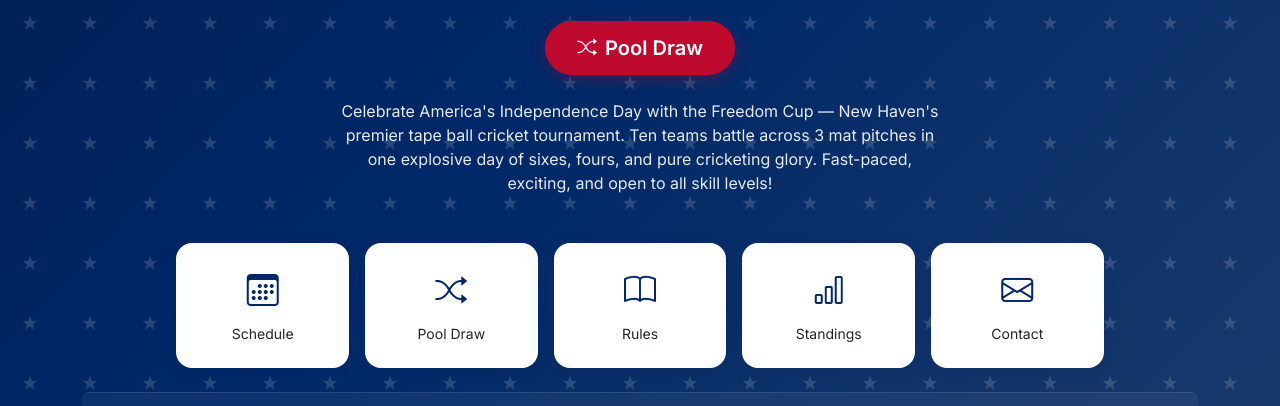
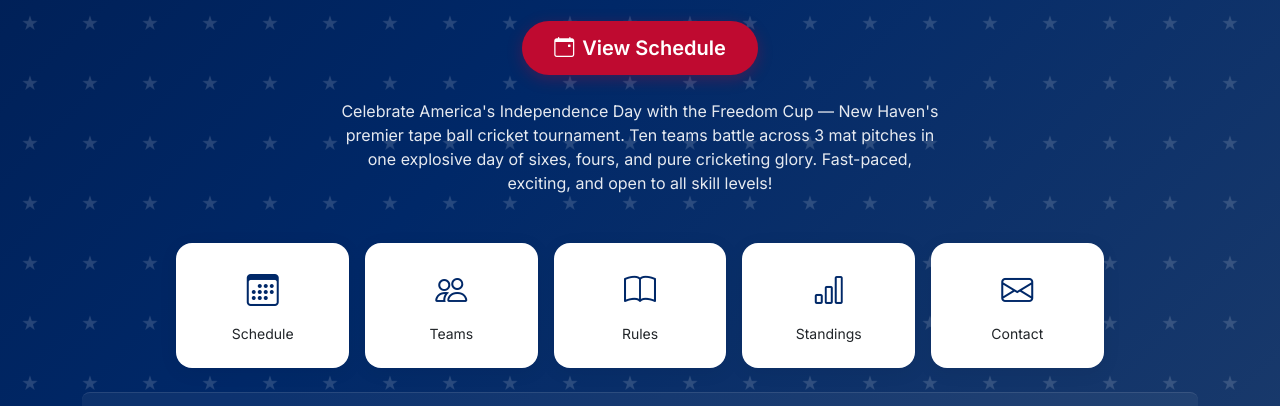
Before and after one commit to masimriaz/cricket, a website: page index.html in a window 1280 px wide. Shown: the part 536-942 px from the top of the page. Drawn offline with nearby package versions, Linux system fonts and the light colour scheme.

Commit message:
Remove pool-draw links from public index, add clear storage button for testing

```diff
--- a/index.html
+++ b/index.html
@@ -147,7 +147,7 @@ h1,h2,h3,h4,h5,h6,.display-1,.display-2,.display-3,.display-4{font-family:'Poppi
 <div class="countdown-box text-center"><div class="count-num" data-seconds>--</div><div class="count-label">Seconds</div></div>
 </div>
 
-<a href="pool-draw.html" class="btn btn-patriotic btn-lg mb-4"><i class="bi bi-shuffle me-2"></i>Pool Draw</a>
+<a href="#schedule" class="btn btn-patriotic btn-lg mb-4"><i class="bi bi-calendar-event me-2"></i>View Schedule</a>
 
 <!-- Event Summary -->
 <p class="mx-auto mb-5" style="max-width:600px;opacity:.9">Celebrate America's Independence Day with the Freedom Cup — New Haven's premier tape ball cricket tournament. Ten teams battle across 3 mat pitches in one explosive day of sixes, fours, and pure cricketing glory. Fast-paced, exciting, and open to all skill levels!</p>
@@ -157,7 +157,7 @@ h1,h2,h3,h4,h5,h6,.display-1,.display-2,.display-3,.display-4{font-family:'Poppi
 <!-- Quick Links -->
 <div class="row g-3 justify-content-center mb-4">
 <div class="col-6 col-md-4 col-lg-2"><a href="#schedule" class="quick-link-card d-block text-decoration-none card-hover"><i class="bi bi-calendar3"></i><p class="mt-2 mb-0 fw-600 text-dark small">Schedule</p></a></div>
-<div class="col-6 col-md-4 col-lg-2"><a href="pool-draw.html" class="quick-link-card d-block text-decoration-none card-hover"><i class="bi bi-shuffle"></i><p class="mt-2 mb-0 fw-600 text-dark small">Pool Draw</p></a></div>
+<div class="col-6 col-md-4 col-lg-2"><a href="#teams" class="quick-link-card d-block text-decoration-none card-hover"><i class="bi bi-people"></i><p class="mt-2 mb-0 fw-600 text-dark small">Teams</p></a></div>
 <div class="col-6 col-md-4 col-lg-2"><a href="#rules" class="quick-link-card d-block text-decoration-none card-hover"><i class="bi bi-book"></i><p class="mt-2 mb-0 fw-600 text-dark small">Rules</p></a></div>
 <div class="col-6 col-md-4 col-lg-2"><a href="#standings" class="quick-link-card d-block text-decoration-none card-hover"><i class="bi bi-bar-chart"></i><p class="mt-2 mb-0 fw-600 text-dark small">Standings</p></a></div>
 <div class="col-6 col-md-4 col-lg-2"><a href="#contact" class="quick-link-card d-block text-decoration-none card-hover"><i class="bi bi-envelope"></i><p class="mt-2 mb-0 fw-600 text-dark small">Contact</p></a></div>
@@ -304,7 +304,6 @@ h1,h2,h3,h4,h5,h6,.display-1,.display-2,.display-3,.display-4{font-family:'Poppi
 <li class="list-group-item bg-transparent border-bottom text-white fw-semibold py-2" style="border-color:rgba(100,181,246,.15)!important"><span class="badge bg-primary me-2">A4</span>TBD — Awaiting Draw</li>
 <li class="list-group-item bg-transparent border-0 text-white fw-semibold py-2"><span class="badge bg-primary me-2">A5</span>TBD — Awaiting Draw</li>
 </ol>
-<p class="text-center mt-3 mb-0"><a href="pool-draw.html" class="btn btn-sm fw-bold" style="background:#ffd700;color:#1a1a2e;border-radius:50px"><i class="bi bi-shuffle me-1"></i>Go to Pool Draw</a></p>
 </div>
 </div>
 <div class="col-md-6">
@@ -317,7 +316,6 @@ h1,h2,h3,h4,h5,h6,.display-1,.display-2,.display-3,.display-4{font-family:'Poppi
 <li class="list-group-item bg-transparent border-bottom text-white fw-semibold py-2" style="border-color:rgba(255,100,100,.15)!important"><span class="badge bg-danger me-2">B4</span>TBD — Awaiting Draw</li>
 <li class="list-group-item bg-transparent border-0 text-white fw-semibold py-2"><span class="badge bg-danger me-2">B5</span>TBD — Awaiting Draw</li>
 </ol>
-<p class="text-center mt-3 mb-0"><a href="pool-draw.html" class="btn btn-sm fw-bold" style="background:#ffd700;color:#1a1a2e;border-radius:50px"><i class="bi bi-shuffle me-1"></i>Go to Pool Draw</a></p>
 </div>
 </div>
 </div>
@@ -739,7 +737,7 @@ h1,h2,h3,h4,h5,h6,.display-1,.display-2,.display-3,.display-4{font-family:'Poppi
 <p class="text-muted mt-2">Pool stage rankings</p>
 </div>
 
-<div class="alert alert-info text-center no-print"><i class="bi bi-info-circle me-2"></i>Standings updated after each round — <a href="pool-draw.html" class="fw-bold">Pool Draw</a> required first</div>
+<div class="alert alert-info text-center no-print"><i class="bi bi-info-circle me-2"></i>Standings updated after each round — Pool Draw pending</div>
 
 <!-- Pool A Table -->
 <h3 class="h5 fw-bold text-primary mb-3">Pool A</h3>
@@ -1629,7 +1627,7 @@ h1,h2,h3,h4,h5,h6,.display-1,.display-2,.display-3,.display-4{font-family:'Poppi
 <li><a href="#home" class="text-white-50 text-decoration-none">Home</a></li>
 <li><a href="#about" class="text-white-50 text-decoration-none">About</a></li>
 <li><a href="#schedule" class="text-white-50 text-decoration-none">Schedule</a></li>
-<li><a href="pool-draw.html" class="text-white-50 text-decoration-none">Pool Draw</a></li>
+<li><a href="#teams" class="text-white-50 text-decoration-none">Teams</a></li>
 <li><a href="#rules" class="text-white-50 text-decoration-none">Rules</a></li>
 <li><a href="#standings" class="text-white-50 text-decoration-none">Standings</a></li>
 </ul>
```
Also changed, not shown: pool-draw.html (+1 -0 lines).
